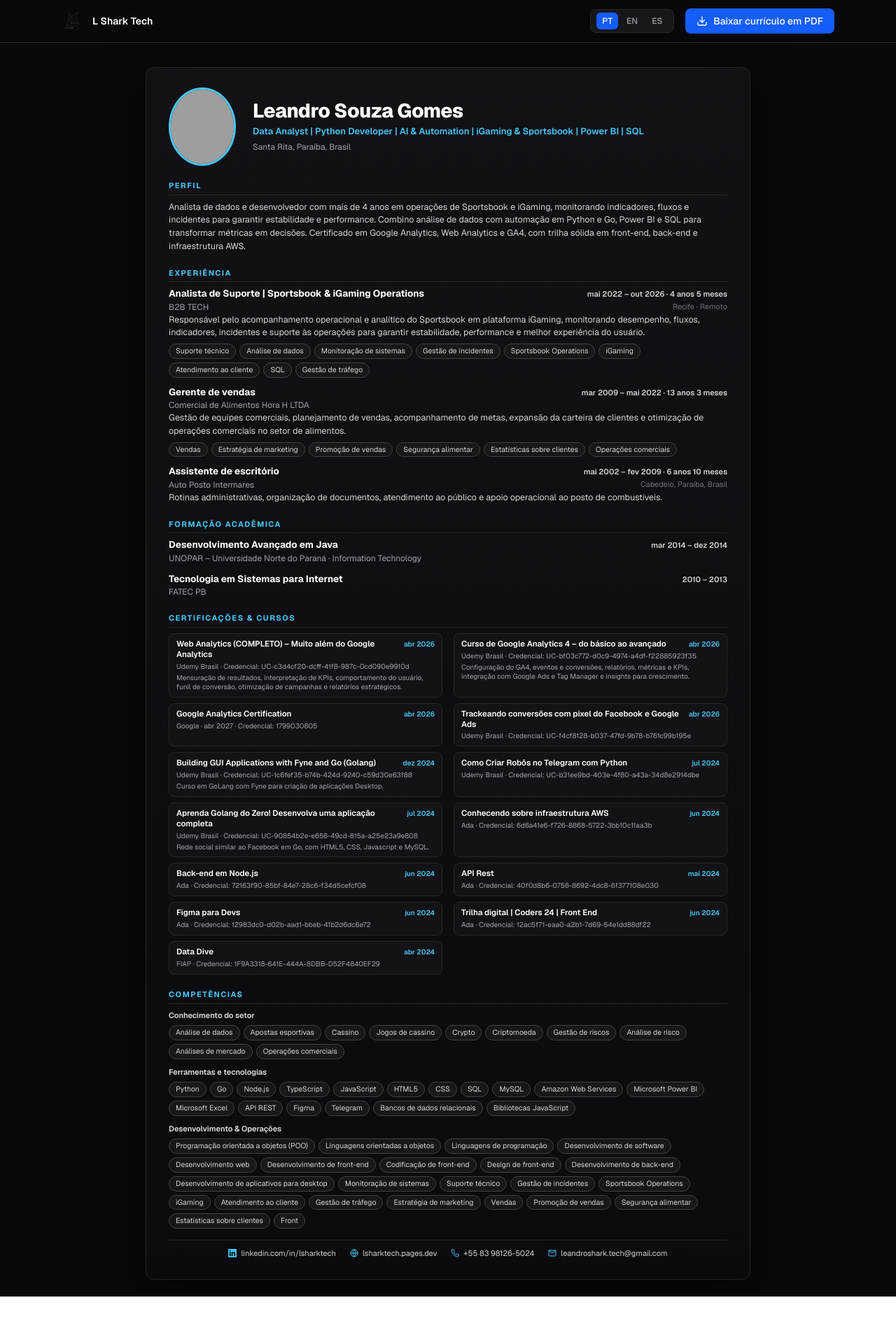
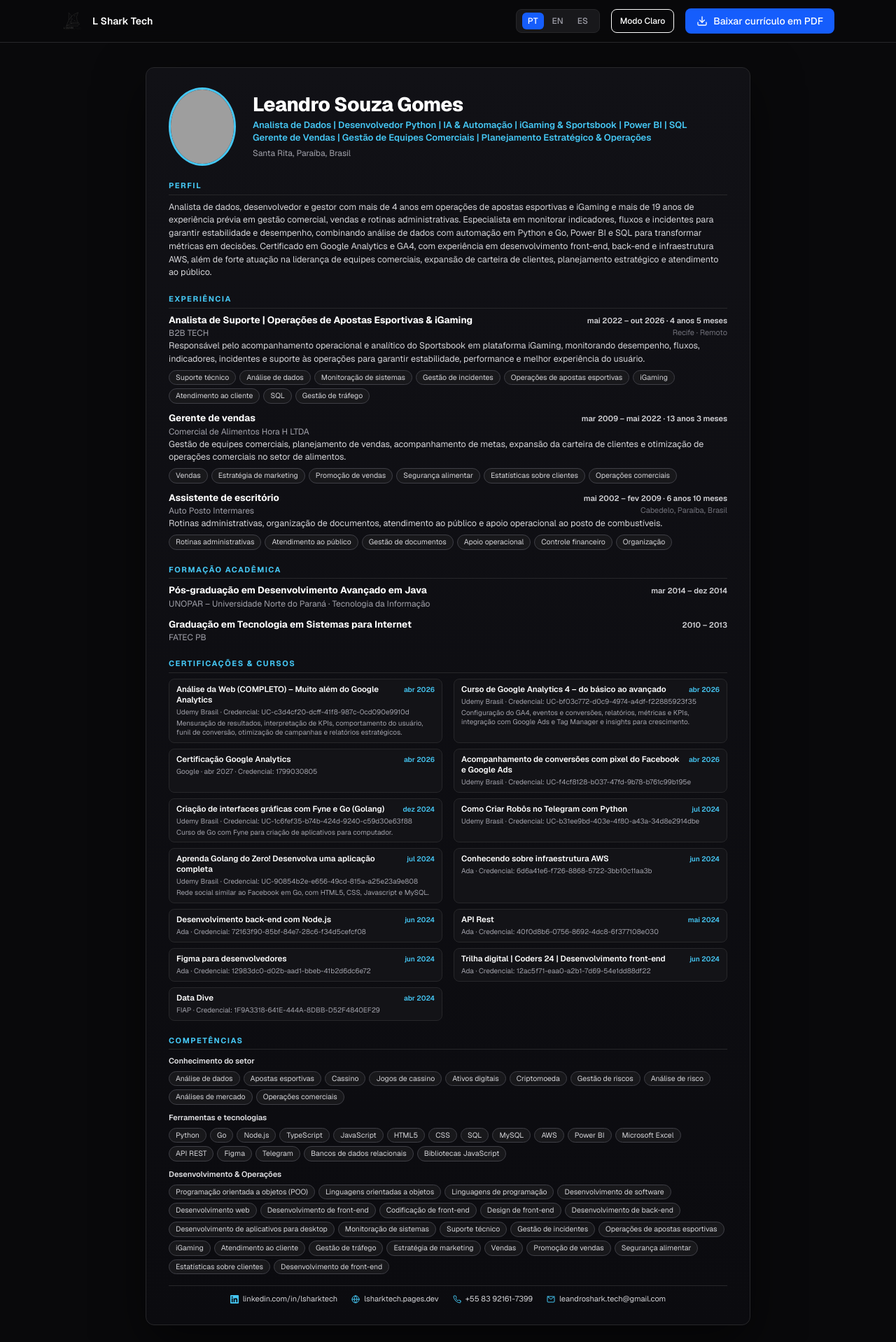
Before and after one commit to Sharkprojects/lsharktech-site, a Next.js app: page /profile in a window 1280 px wide. Shown: the whole page at 70% size. Before the commit the page ends 1853 px from the top, so only its background shows below. Built offline with nearby package versions, Linux system fonts and the light colour scheme; grey boxes are pictures that could not be loaded.

Commit message:
feat: enhance resume page with theme toggle functionality and update content for localization

```diff
--- a/src/app/globals.css
+++ b/src/app/globals.css
@@ -78,14 +78,9 @@ body {
     overflow: visible !important;
   }
 
-  body {
-    background: #09090b !important;
-    color: #fff !important;
-  }
-
   .print-section {
-    page-break-after: always;
-    break-after: page;
+    page-break-after: auto;
+    break-after: auto;
     min-height: 0 !important;
     height: auto !important;
     max-height: 297mm !important;
@@ -146,6 +141,41 @@ body {
 
 /* ---------- Screen ---------- */
 
+.resume-app {
+  min-height: 100vh;
+  background: #09090b;
+  color: #fff;
+}
+
+.resume-app.resume-theme-light {
+  background: #f3f4f6;
+  color: #111827;
+}
+
+.resume-theme-light header {
+  border-color: #e5e7eb !important;
+  background: rgb(255 255 255 / 95%) !important;
+}
+
+.resume-theme-light header a > span {
+  color: #111827 !important;
+}
+
+.resume-theme-light header [role='group'] {
+  border-color: #e5e7eb;
+  background: #f3f4f6;
+}
+
+.resume-theme-light .resume-theme-toggle {
+  border-color: #d1d5db;
+  background: #fff;
+  color: #1f2937;
+}
+
+.resume-theme-light .resume-theme-toggle:hover {
+  background: #f3f4f6;
+}
+
 .resume-page {
   background: linear-gradient(180deg, #111116, #0b0b0f);
   border: 1px solid #27272a;
@@ -153,6 +183,13 @@ body {
   color: #f4f4f5;
   box-shadow: 0 24px 70px rgba(0, 0, 0, 0.55);
   overflow: hidden;
+}
+
+.resume-theme-light .resume-page {
+  background: #fff;
+  border-color: #e5e7eb;
+  color: #111827;
+  box-shadow: 0 24px 70px rgb(17 24 39 / 12%);
 }
 
 .resume-body {
@@ -393,9 +430,75 @@ body {
   flex-shrink: 0;
 }
 
+.resume-theme-light .resume-name,
+.resume-theme-light .resume-entry-role,
+.resume-theme-light .resume-cert-name {
+  color: #111827;
+}
+
+.resume-theme-light .resume-headline,
+.resume-theme-light .resume-section-title,
+.resume-theme-light .resume-cert-date,
+.resume-theme-light .resume-contact-item svg {
+  color: #0369a1;
+}
+
+.resume-theme-light .resume-location,
+.resume-theme-light .resume-company,
+.resume-theme-light .resume-cert-meta,
+.resume-theme-light .resume-cert-desc {
+  color: #6b7280;
+}
+
+.resume-theme-light .resume-text,
+.resume-theme-light .resume-period,
+.resume-theme-light .resume-contact-item {
+  color: #4b5563;
+}
+
+.resume-theme-light .resume-section-title,
+.resume-theme-light .resume-contact {
+  border-color: #e5e7eb;
+}
+
+.resume-theme-light .resume-chip {
+  border-color: #e5e7eb;
+  background: #f3f4f6;
+  color: #1f2937;
+}
+
+.resume-theme-light .resume-cert {
+  border-color: #e5e7eb;
+  background: #f9fafb;
+}
+
+.resume-theme-light .resume-skill-group-title {
+  color: #374151;
+}
+
+.resume-headline {
+  white-space: pre-line;
+}
+
 /* ---------- Print (single A4 portrait page) ---------- */
 
 @media print {
+  .resume-app,
+  .resume-app.resume-theme-light {
+    min-height: 0 !important;
+    background: transparent !important;
+  }
+
+  .resume-page {
+    box-sizing: border-box !important;
+    width: 210mm !important;
+    min-height: 297mm !important;
+    max-height: 297mm !important;
+    margin: 0 !important;
+    page-break-after: auto !important;
+    break-after: auto !important;
+  }
+
   .resume-page {
     padding: 8mm 10mm !important;
     background: #0b0b0f !important;
@@ -403,6 +506,53 @@ body {
     border-radius: 0 !important;
     box-shadow: none !important;
     color: #e4e4e7 !important;
+  }
+
+  .resume-theme-light .resume-page {
+    background: #fff !important;
+    color: #111827 !important;
+  }
+
+  .resume-theme-light .resume-name,
+  .resume-theme-light .resume-entry-role,
+  .resume-theme-light .resume-cert-name {
+    color: #111827 !important;
+  }
+
+  .resume-theme-light .resume-headline,
+  .resume-theme-light .resume-section-title,
+  .resume-theme-light .resume-cert-date,
+  .resume-theme-light .resume-contact-item svg {
+    color: #0369a1 !important;
+  }
+
+  .resume-theme-light .resume-location,
+  .resume-theme-light .resume-company,
+  .resume-theme-light .resume-cert-meta,
+  .resume-theme-light .resume-cert-desc {
+    color: #6b7280 !important;
+  }
+
+  .resume-theme-light .resume-text,
+  .resume-theme-light .resume-period,
+  .resume-theme-light .resume-contact-item {
+    color: #4b5563 !important;
+  }
+
+  .resume-theme-light .resume-chip {
+    border-color: #e5e7eb !important;
+    background: #f3f4f6 !important;
+    color: #1f2937 !important;
+  }
+
+  .resume-theme-light .resume-cert {
+    border-color: #e5e7eb !important;
+    background: #f9fafb !important;
+  }
+
+  .resume-theme-light .resume-section-title,
+  .resume-theme-light .resume-contact {
+    border-color: #e5e7eb !important;
   }
 
   .resume-body {
@@ -434,7 +584,7 @@ body {
 
   .resume-page .resume-headline {
     font-size: 7pt !important;
-    line-height: 1.3 !important;
+    line-height: 1.15 !important;
     margin-top: 1mm !important;
   }
 
@@ -444,7 +594,7 @@ body {
   }
 
   .resume-page .resume-section {
-    margin-top: 2mm !important;
+    margin-top: 1.6mm !important;
   }
 
   .resume-page .resume-section-title {
@@ -455,8 +605,8 @@ body {
   }
 
   .resume-page .resume-text {
-    font-size: 6.8pt !important;
-    line-height: 1.24 !important;
+    font-size: 6.5pt !important;
+    line-height: 1.18 !important;
   }
 
   .resume-page .resume-entry {
--- a/src/app/profile/page.tsx
+++ b/src/app/profile/page.tsx
@@ -4,7 +4,7 @@ import ResumePage from '@/components/profile/ResumePage';
 export const metadata: Metadata = {
   title: 'Leandro Souza Gomes | Currículo',
   description:
-    'Currículo profissional de Leandro Souza Gomes – Data Analyst, Python Developer, iGaming & Sportsbook, Power BI, SQL.',
+    'Currículo profissional de Leandro Souza Gomes – Analista de Dados, Desenvolvedor Python, iGaming e apostas esportivas, Power BI e SQL.',
   robots: {
     index: false,
     follow: false,
@@ -12,7 +12,7 @@ export const metadata: Metadata = {
   openGraph: {
     title: 'Leandro Souza Gomes | Currículo',
     description:
-      'Data Analyst | Python Developer | AI & Automation | iGaming & Sportsbook | Power BI | SQL',
+      'Analista de Dados | Desenvolvedor Python | IA & Automação | iGaming & Sportsbook | Power BI | SQL',
     type: 'profile',
     url: 'https://lsharktech.pages.dev/profile',
   },
--- a/src/app/profile/resumeContent.ts
+++ b/src/app/profile/resumeContent.ts
@@ -54,6 +54,8 @@ export interface ResumeContent {
   };
   credentialLabel: string;
   downloadLabel: string;
+  themeLightLabel: string;
+  themeDarkLabel: string;
   photoAlt: string;
 }
 
@@ -64,15 +66,15 @@ export const resumeContent: Record<string, ResumeContent> = {
     label: 'PT',
     fullName: 'Leandro Souza Gomes',
     headline:
-      'Data Analyst | Python Developer | AI & Automation | iGaming & Sportsbook | Power BI | SQL',
+      'Analista de Dados | Desenvolvedor Python | IA & Automação | iGaming & Sportsbook | Power BI | SQL\nGerente de Vendas | Gestão de Equipes Comerciais | Planejamento Estratégico & Operações',
     location: 'Santa Rita, Paraíba, Brasil',
     profileTitle: 'Perfil',
     profile:
-      'Analista de dados e desenvolvedor com mais de 4 anos em operações de Sportsbook e iGaming, monitorando indicadores, fluxos e incidentes para garantir estabilidade e performance. Combino análise de dados com automação em Python e Go, Power BI e SQL para transformar métricas em decisões. Certificado em Google Analytics, Web Analytics e GA4, com trilha sólida em front-end, back-end e infraestrutura AWS.',
+      'Analista de dados, desenvolvedor e gestor com mais de 4 anos em operações de apostas esportivas e iGaming e mais de 19 anos de experiência prévia em gestão comercial, vendas e rotinas administrativas. Especialista em monitorar indicadores, fluxos e incidentes para garantir estabilidade e desempenho, combinando análise de dados com automação em Python e Go, Power BI e SQL para transformar métricas em decisões. Certificado em Google Analytics e GA4, com experiência em desenvolvimento front-end, back-end e infraestrutura AWS, além de forte atuação na liderança de equipes comerciais, expansão de carteira de clientes, planejamento estratégico e atendimento ao público.',
     experienceTitle: 'Experiência',
     experience: [
       {
-        role: 'Analista de Suporte | Sportsbook & iGaming Operations',
+        role: 'Analista de Suporte | Operações de Apostas Esportivas & iGaming',
         company: 'B2B TECH',
         period: 'mai 2022 – out 2026 · 4 anos 5 meses',
         location: 'Recife · Remoto',
@@ -83,7 +85,7 @@ export const resumeContent: Record<string, ResumeContent> = {
           'Análise de dados',
           'Monitoração de sistemas',
           'Gestão de incidentes',
-          'Sportsbook Operations',
+          'Operações de apostas esportivas',
           'iGaming',
           'Atendimento ao cliente',
           'SQL',
@@ -112,27 +114,34 @@ export const resumeContent: Record<string, ResumeContent> = {
         location: 'Cabedelo, Paraíba, Brasil',
         description:
           'Rotinas administrativas, organização de documentos, atendimento ao público e apoio operacional ao posto de combustíveis.',
-        skills: [],
+        skills: [
+          'Rotinas administrativas',
+          'Atendimento ao público',
+          'Gestão de documentos',
+          'Apoio operacional',
+          'Controle financeiro',
+          'Organização',
+        ],
       },
     ],
     educationTitle: 'Formação Acadêmica',
     education: [
       {
         institution: 'UNOPAR – Universidade Norte do Paraná',
-        course: 'Desenvolvimento Avançado em Java',
+        course: 'Pós-graduação em Desenvolvimento Avançado em Java',
         period: 'mar 2014 – dez 2014',
-        field: 'Information Technology',
+        field: 'Tecnologia da Informação',
       },
       {
         institution: 'FATEC PB',
-        course: 'Tecnologia em Sistemas para Internet',
+        course: 'Graduação em Tecnologia em Sistemas para Internet',
         period: '2010 – 2013',
       },
     ],
     certificationsTitle: 'Certificações & Cursos',
     certifications: [
       {
-        name: 'Web Analytics (COMPLETO) – Muito além do Google Analytics',
+        name: 'Análise da Web (COMPLETO) – Muito além do Google Analytics',
         issuer: 'Udemy Brasil',
         date: 'abr 2026',
         credentialId: 'UC-c3d4cf20-dcff-41f8-987c-0cd090e9910d',
@@ -148,25 +157,25 @@ export const resumeContent: Record<string, ResumeContent> = {
           'Configuração do GA4, eventos e conversões, relatórios, métricas e KPIs, integração com Google Ads e Tag Manager e insights para crescimento.',
       },
       {
-        name: 'Google Analytics Certification',
+        name: 'Certificação Google Analytics',
         issuer: 'Google',
         date: 'abr 2026',
         expiry: 'abr 2027',
         credentialId: '1799030805',
       },
       {
-        name: 'Trackeando conversões com pixel do Facebook e Google Ads',
+        name: 'Acompanhamento de conversões com pixel do Facebook e Google Ads',
         issuer: 'Udemy Brasil',
         date: 'abr 2026',
         credentialId: 'UC-f4cf8128-b037-47fd-9b78-b761c99b195e',
       },
       {
-        name: 'Building GUI Applications with Fyne and Go (Golang)',
+        name: 'Criação de interfaces gráficas com Fyne e Go (Golang)',
         issuer: 'Udemy Brasil',
         date: 'dez 2024',
         credentialId: 'UC-1c6fef35-b74b-424d-9240-c59d30e63f88',
         description:
-          'Curso em GoLang com Fyne para criação de aplicações Desktop.',
+          'Curso de Go com Fyne para criação de aplicativos para computador.',
       },
       {
         name: 'Como Criar Robôs no Telegram com Python',
@@ -189,7 +198,7 @@ export const resumeContent: Record<string, ResumeContent> = {
         credentialId: '6d6a41e6-f726-8868-5722-3bb10c11aa3b',
       },
       {
-        name: 'Back-end em Node.js',
+        name: 'Desenvolvimento back-end com Node.js',
         issuer: 'Ada',
         date: 'jun 2024',
         credentialId: '72163f90-85bf-84e7-28c6-f34d5cefcf08',
@@ -201,13 +210,13 @@ export const resumeContent: Record<string, ResumeContent> = {
         credentialId: '40f0d8b6-0756-8692-4dc8-6f377108e030',
       },
       {
-        name: 'Figma para Devs',
+        name: 'Figma para desenvolvedores',
         issuer: 'Ada',
         date: 'jun 2024',
         credentialId: '12983dc0-d02b-aad1-bbeb-41b2d6dc6e72',
       },
       {
-        name: 'Trilha digital | Coders 24 | Front End',
+        name: 'Trilha digital | Coders 24 | Desenvolvimento front-end',
         issuer: 'Ada',
         date: 'jun 2024',
         credentialId: '12ac5f71-eaa0-a2b1-7d69-54e1dd88df22',
@@ -228,7 +237,7 @@ export const resumeContent: Record<string, ResumeContent> = {
           'Apostas esportivas',
           'Cassino',
           'Jogos de cassino',
-          'Crypto',
+          'Ativos digitais',
           'Criptomoeda',
           'Gestão de riscos',
           'Análise de risco',
@@ -248,8 +257,8 @@ export const resumeContent: Record<string, ResumeContent> = {
           'CSS',
           'SQL',
           'MySQL',
-          'Amazon Web Services',
-          'Microsoft Power BI',
+          'AWS',
+          'Power BI',
           'Microsoft Excel',
           'API REST',
           'Figma',
@@ -274,7 +283,7 @@ export const resumeContent: Record<string, ResumeContent> = {
           'Monitoração de sistemas',
           'Suporte técnico',
           'Gestão de incidentes',
-          'Sportsbook Operations',
+          'Operações de apostas esportivas',
           'iGaming',
           'Atendimento ao cliente',
           'Gestão de tráfego',
@@ -283,19 +292,21 @@ export const resumeContent: Record<string, ResumeContent> = {
           'Promoção de vendas',
           'Segurança alimentar',
           'Estatísticas sobre clientes',
-          'Front',
+          'Desenvolvimento de front-end',
         ],
       },
     ],
     contacts: {
       linkedin: 'linkedin.com/in/lsharktech',
       website: 'lsharktech.pages.dev',
-      phone: '83981265024',
-      phoneDisplay: '+55 83 98126-5024',
+      phone: '83921617399',
+      phoneDisplay: '+55 83 92161-7399',
       email: 'leandroshark.tech@gmail.com',
     },
     credentialLabel: 'Credencial',
     downloadLabel: 'Baixar currículo em PDF',
+    themeLightLabel: 'Modo Claro',
+    themeDarkLabel: 'Modo Escuro',
     photoAlt: 'Foto 3x4 de Leandro Souza Gomes',
   },
   en: {
@@ -308,7 +319,7 @@ export const resumeContent: Record<string, ResumeContent> = {
     location: 'Santa Rita, Paraíba, Brazil',
     profileTitle: 'Profile',
     profile:
-      'Data analyst and developer with 4+ years in Sportsbook and iGaming operations, monitoring indicators, workflows and incidents to ensure stability and performance. I combine data analysis with Python and Go automation, Power BI and SQL to turn metrics into decisions. Certified in Google Analytics, Web Analytics and GA4, with a solid track in front-end, back-end and AWS infrastructure.',
+      'Data analyst, developer and manager with 4+ years in Sportsbook and iGaming operations and 19+ years of prior experience in commercial management, sales and administration. Experienced in monitoring metrics, workflows and incidents to ensure stability and performance, combining data analysis with Python and Go automation, Power BI and SQL to turn metrics into decisions. Google Analytics and GA4 certified, with experience across front-end, back-end and AWS infrastructure, as well as commercial team leadership, client portfolio growth, strategic planning and customer service.',
     experienceTitle: 'Experience',
     experience: [
       {
@@ -352,20 +363,27 @@ export const resumeContent: Record<string, ResumeContent> = {
         location: 'Cabedelo, Paraíba, Brazil',
         description:
           'Administrative routines, document organization, customer service and operational support to the fuel station.',
-        skills: [],
+        skills: [
+          'Administrative routines',
+          'Public-facing service',
+          'Document management',
+          'Operational support',
+          'Financial control',
+          'Organization',
+        ],
       },
     ],
     educationTitle: 'Education',
     education: [
       {
         institution: 'UNOPAR – Universidade Norte do Paraná',
-        course: 'Advanced Development in Java',
+        course: 'Postgraduate Certificate in Advanced Java Development',
         period: 'Mar 2014 – Dec 2014',
         field: 'Information Technology',
       },
       {
         institution: 'FATEC PB',
-        course: 'Internet Systems Technology',
+        course: 'Undergraduate Degree in Internet Systems Technology',
         period: '2010 – 2013',
       },
     ],
@@ -529,12 +547,14 @@ export const resumeContent: Record<string, ResumeContent> = {
     contacts: {
       linkedin: 'linkedin.com/in/lsharktech',
       website: 'lsharktech.pages.dev',
-      phone: '83981265024',
-      phoneDisplay: '+55 83 98126-5024',
+      phone: '83921617399',
+      phoneDisplay: '+55 83 92161-7399',
       email: 'leandroshark.tech@gmail.com',
     },
     credentialLabel: 'Credential',
     downloadLabel: 'Download resume as PDF',
+    themeLightLabel: 'Light Mode',
+    themeDarkLabel: 'Dark Mode',
     photoAlt: '3x4 photo of Leandro Souza Gomes',
   },
   es: {
@@ -543,15 +563,15 @@ export const resumeContent: Record<string, ResumeContent> = {
     label: 'ES',
     fullName: 'Leandro Souza Gomes',
     headline:
-      'Data Analyst | Python Developer | AI & Automation | iGaming & Sportsbook | Power BI | SQL',
+      'Analista de Datos | Desarrollador Python | IA y Automatización | iGaming y Apuestas Deportivas | Power BI | SQL\nGerente de Ventas | Gestión de Equipos Comerciales | Planificación Estratégica y Operaciones',
     location: 'Santa Rita, Paraíba, Brasil',
     profileTitle: 'Perfil',
     profile:
-      'Analista de datos y desarrollador con más de 4 años en operaciones de Sportsbook e iGaming, monitoreando indicadores, flujos e incidentes para garantizar estabilidad y rendimiento. Combino análisis de datos con automatización en Python y Go, Power BI y SQL para convertir métricas en decisiones. Certificado en Google Analytics, Web Analytics y GA4, con una sólida trayectoria en front-end, back-end e infraestructura AWS.',
+      'Analista de datos, desarrollador y gestor con más de 4 años en operaciones de apuestas deportivas e iGaming y más de 19 años de experiencia previa en gestión comercial, ventas y administración. Especializado en supervisar indicadores, flujos e incidentes para garantizar estabilidad y rendimiento, combinando análisis de datos y automatización con Python y Go, Power BI y SQL para convertir métricas en decisiones. Certificado en Google Analytics y GA4, con experiencia en desarrollo front-end, back-end e infraestructura AWS, además de liderazgo de equipos comerciales, ampliación de carteras de clientes, planificación estratégica y atención al público.',
     experienceTitle: 'Experiencia',
     experience: [
       {
-        role: 'Analista de Soporte | Sportsbook & iGaming Operations',
+        role: 'Analista de Soporte | Operaciones de Apuestas Deportivas e iGaming',
         company: 'B2B TECH',
         period: 'may 2022 – oct 2026 · 4 años 5 meses',
         location: 'Recife · Remoto',
@@ -562,7 +582,7 @@ export const resumeContent: Record<string, ResumeContent> = {
           'Análisis de datos',
           'Monitoreo de sistemas',
           'Gestión de incidentes',
-          'Sportsbook Operations',
+          'Operaciones de apuestas deportivas',
           'iGaming',
           'Atención al cliente',
           'SQL',
@@ -591,20 +611,27 @@ export const resumeContent: Record<string, ResumeContent> = {
         location: 'Cabedelo, Paraíba, Brasil',
         description:
           'Rutinas administrativas, organización de documentos, atención al público y apoyo operativo a la estación de servicio.',
-        skills: [],
+        skills: [
+          'Rutinas administrativas',
+          'Atención al público',
+          'Gestión documental',
+          'Apoyo operativo',
+          'Control financiero',
+          'Organización',
+        ],
       },
     ],
     educationTitle: 'Formación Académica',
     education: [
       {
         institution: 'UNOPAR – Universidade Norte do Paraná',
-        course: 'Desarrollo Avanzado en Java',
+        course: 'Posgrado en Desarrollo Avanzado en Java',
         period: 'mar 2014 – dic 2014',
-        field: 'Information Technology',
+        field: 'Tecnologías de la Información',
       },
       {
         institution: 'FATEC PB',
-        course: 'Tecnología en Sistemas para Internet',
+        course: 'Grado en Tecnología en Sistemas para Internet',
         period: '2010 – 2013',
       },
     ],
@@ -753,7 +780,7 @@ export const resumeContent: Record<string, ResumeContent> = {
           'Monitoreo de sistemas',
           'Soporte técnico',
           'Gestión de incidentes',
-          'Sportsbook Operations',
+          'Operaciones de apuestas deportivas',
           'iGaming',
           'Atención al cliente',
           'Gestión de tráfico',
@@ -762,19 +789,21 @@ export const resumeContent: Record<string, ResumeContent> = {
           'Promoción de ventas',
           'Seguridad alimentaria',
           'Estadísticas de clientes',
-          'Front',
+          'Desarrollo de front-end',
         ],
       },
     ],
     contacts: {
       linkedin: 'linkedin.com/in/lsharktech',
       website: 'lsharktech.pages.dev',
-      phone: '83981265024',
-      phoneDisplay: '+55 83 98126-5024',
+      phone: '83921617399',
+      phoneDisplay: '+55 83 92161-7399',
       email: 'leandroshark.tech@gmail.com',
     },
     credentialLabel: 'Credencial',
     downloadLabel: 'Descargar currículum en PDF',
+    themeLightLabel: 'Modo Claro',
+    themeDarkLabel: 'Modo Oscuro',
     photoAlt: 'Foto 3x4 de Leandro Souza Gomes',
   },
 };
--- a/src/components/profile/ResumePage.tsx
+++ b/src/components/profile/ResumePage.tsx
@@ -24,6 +24,7 @@ function getInitialLang(): Lang {
 
 export default function ResumePage() {
   const [lang, setLang] = useState<Lang>(getInitialLang);
+  const [theme, setTheme] = useState<'dark' | 'light'>('dark');
 
   const content: ResumeContent = resumeContent[lang];
 
@@ -32,8 +33,13 @@ export default function ResumePage() {
     localStorage.setItem(STORAGE_KEY, l);
   };
 
+  const toggleTheme = () => {
+    const nextTheme = theme === 'dark' ? 'light' : 'dark';
+    setTheme(nextTheme);
+  };
+
   return (
-    <div className="min-h-screen bg-zinc-950 text-white">
+    <div className={`resume-app resume-theme-${theme}`}>
       {/* Fixed header */}
       <header className="fixed inset-x-0 top-0 z-50 border-b border-zinc-800 bg-zinc-950/80 backdrop-blur-md print:hidden">
         <nav className="mx-auto flex max-w-6xl items-center justify-between px-6 py-3">
@@ -55,7 +61,7 @@ export default function ResumePage() {
             </span>
           </Link>
 
-          <div className="flex items-center gap-4">
+          <div className="flex items-center gap-2 sm:gap-4">
             <div
               className="flex items-center gap-1 rounded-lg border border-zinc-800 bg-zinc-900 px-2 py-1 text-xs font-medium"
               role="group"
@@ -81,6 +87,19 @@ export default function ResumePage() {
                 );
               })}
             </div>
+
+            <button
+              type="button"
+              onClick={toggleTheme}
+              className="resume-theme-toggle rounded-lg border px-2 py-2 text-xs font-medium transition-colors sm:px-3"
+              aria-label={
+                theme === 'dark'
+                  ? content.themeLightLabel
+                  : content.themeDarkLabel
+              }
+            >
+              {theme === 'dark' ? content.themeLightLabel : content.themeDarkLabel}
+            </button>
 
             <button
               type="button"
@@ -249,7 +268,7 @@ export default function ResumePage() {
                 <GlobeIcon />
                 <span>{content.contacts.website}</span>
               </a>
-              <a href="tel:+55{content.contacts.phone}" className="resume-contact-item">
+              <a href={`tel:+55${content.contacts.phone}`} className="resume-contact-item">
                 <PhoneIcon />
                 <span>{content.contacts.phoneDisplay}</span>
               </a>
```
